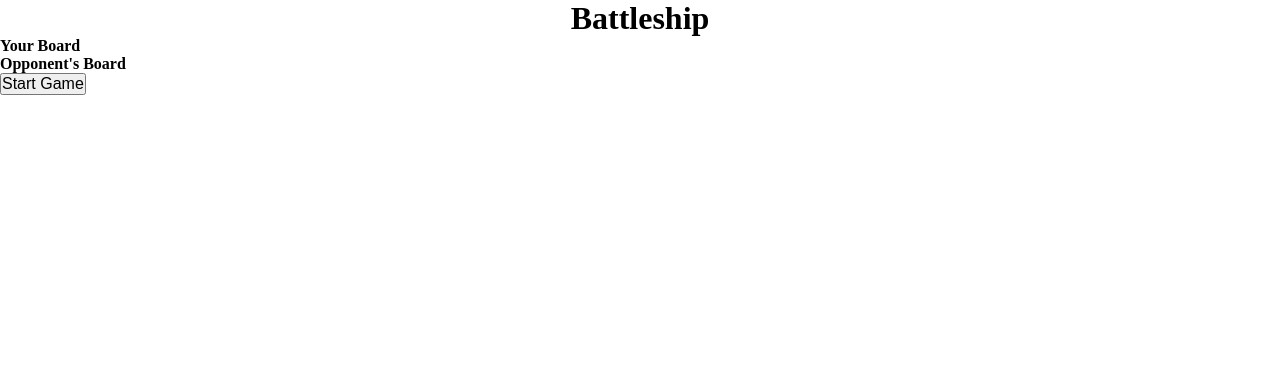
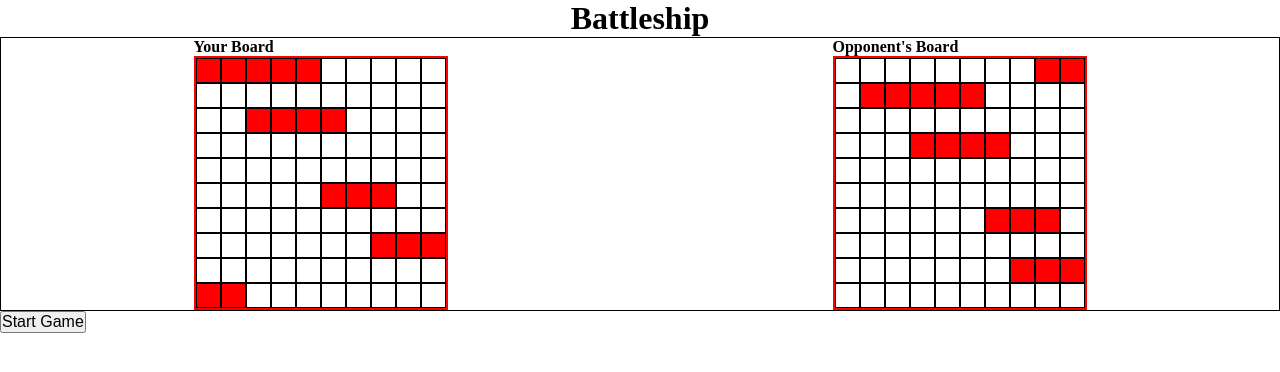
Before and after one commit to CrispysCode/battleship, a website built with webpack: page src/template.html in a window 1280 px wide. Both pictures are taken after a click on the button "Start Game". Built offline with nearby package versions, Linux system fonts and the light colour scheme.

Commit message:
Once start button is clicked, the gameboards will render with ships loaded.

```diff
--- a/src/styles.css
+++ b/src/styles.css
@@ -10,3 +10,24 @@ header > h1 {
   text-align: center;
   font-size: 2rem;
 }
+
+.game-container {
+  display: flex;
+  justify-content: space-around;
+  border: 1px solid black;
+}
+
+.board {
+  display: grid;
+  grid-template-columns: repeat(10, 25px);
+  grid-template-rows: repeat(10, 25px);
+  border: 2px solid red;
+}
+
+.cell {
+  border: 1px solid black;
+}
+
+.ship {
+  background-color: red;
+}
```
